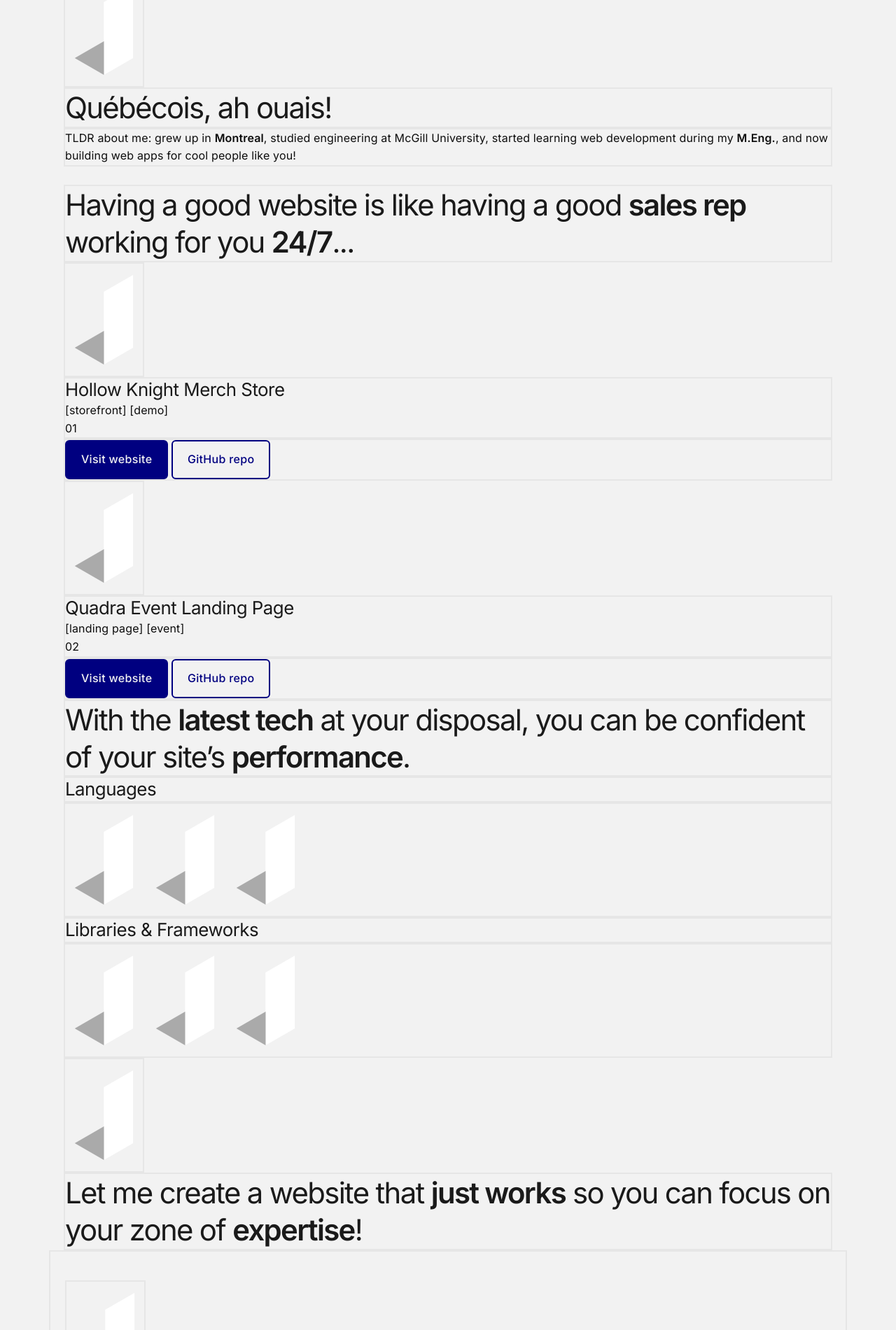
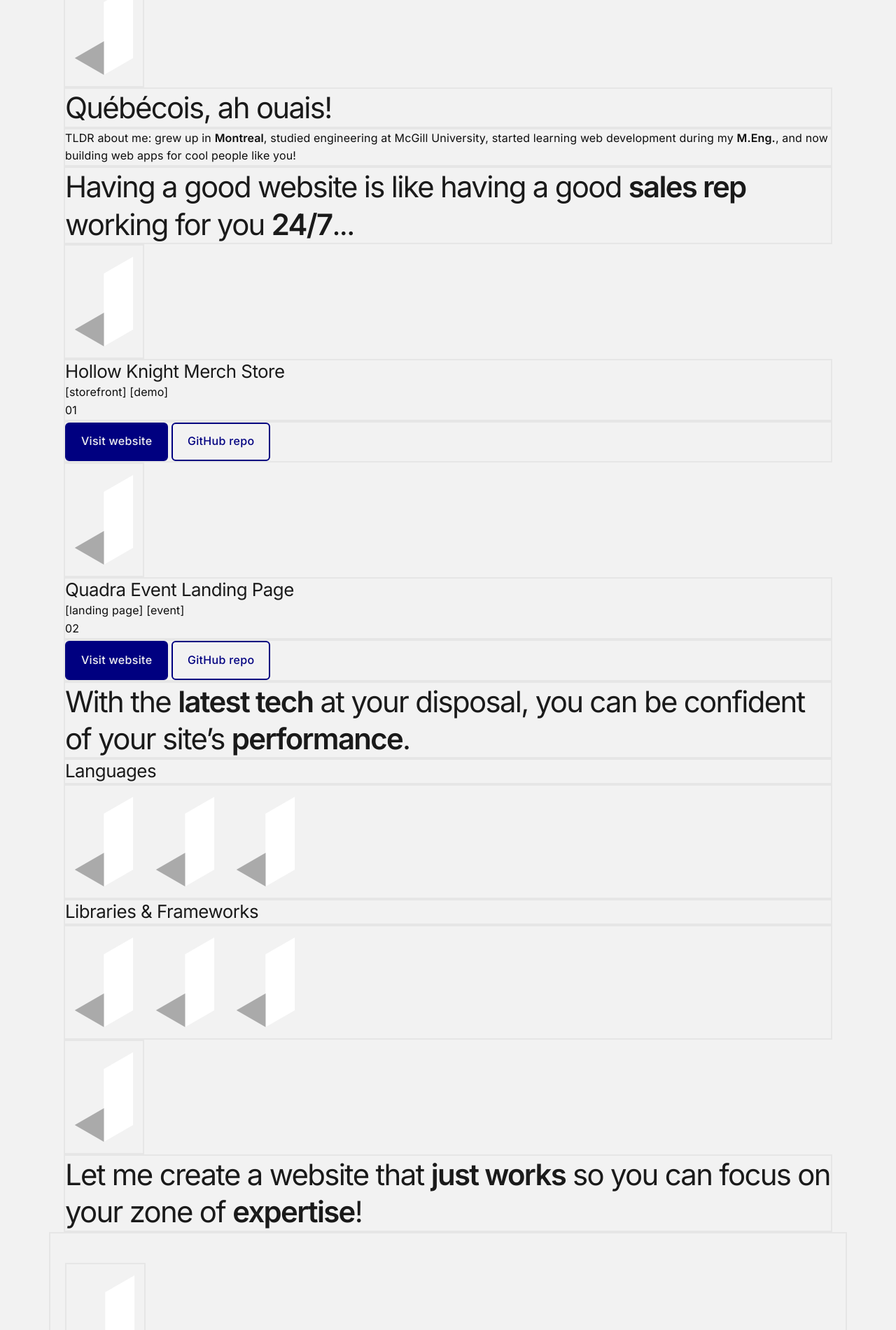
Before and after one commit to jingtianfeng/jtfeng-personal-1, a Jekyll site: the page built from index.html, in a window 1280 px wide. Shown: the part 470-2371 px from the top of the page at 70% size. Built offline with Jekyll 4.4.1, drawn with Linux system fonts in a browser that asks for light colours.

Commit message:
Update styles: change $paragraph-margin-bottom to 0

```diff
--- a/assets/css/styles.scss
+++ b/assets/css/styles.scss
@@ -155,7 +155,7 @@ $blockquote-letter-spacing: 0;
 $blockquote-line-height: map-get($spacer-ratio-map, 4);
 $blockquote-margin-y: 0;
 // ---------------------------------------------------------------------------------
-$paragraph-margin-bottom: map-get($spacers, 4);
+$paragraph-margin-bottom: 0;
 $small-font-size: map-get($spacers, 2);
 $sub-sup-font-size: $small-font-size;
 $initialism-font-size: $small-font-size;
```
